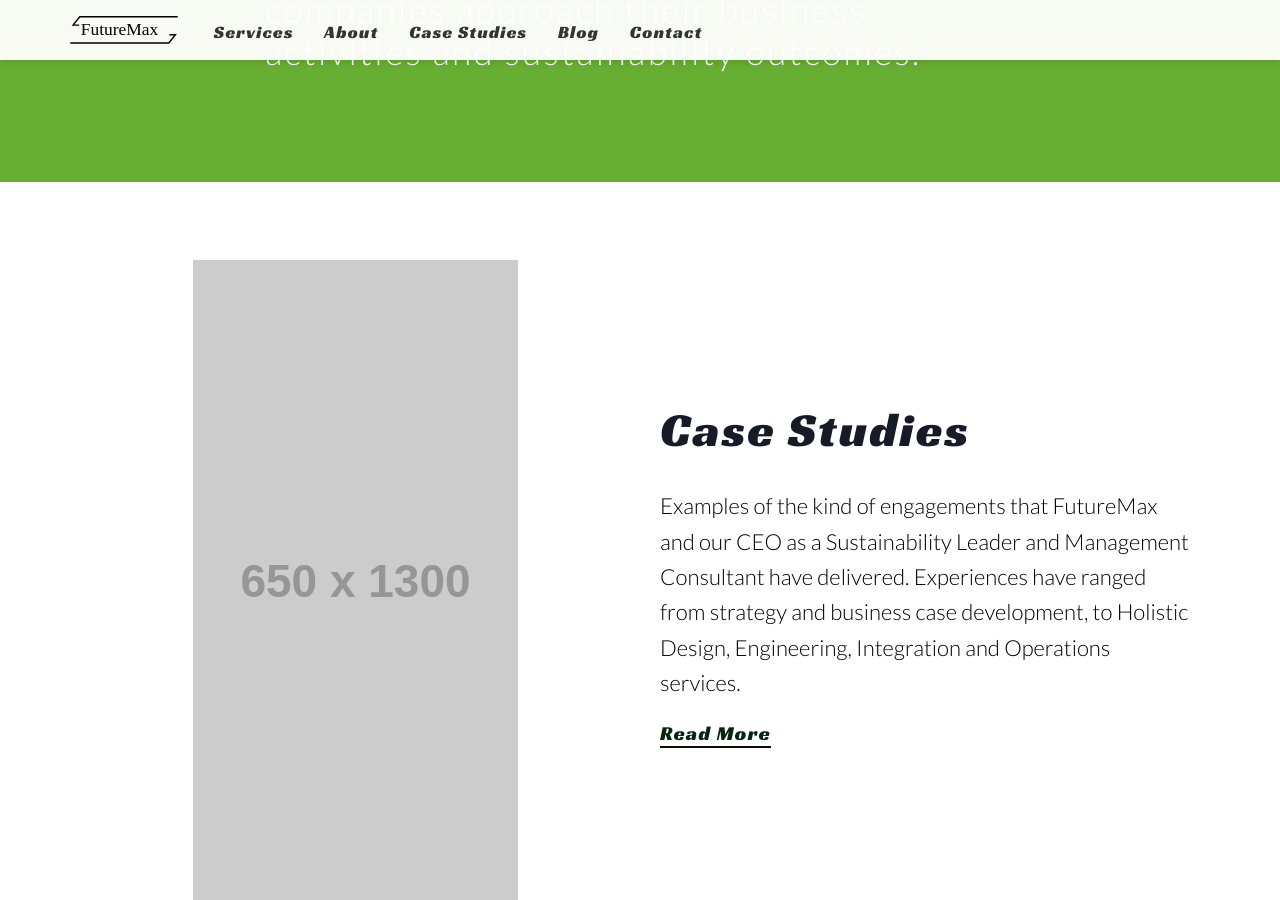
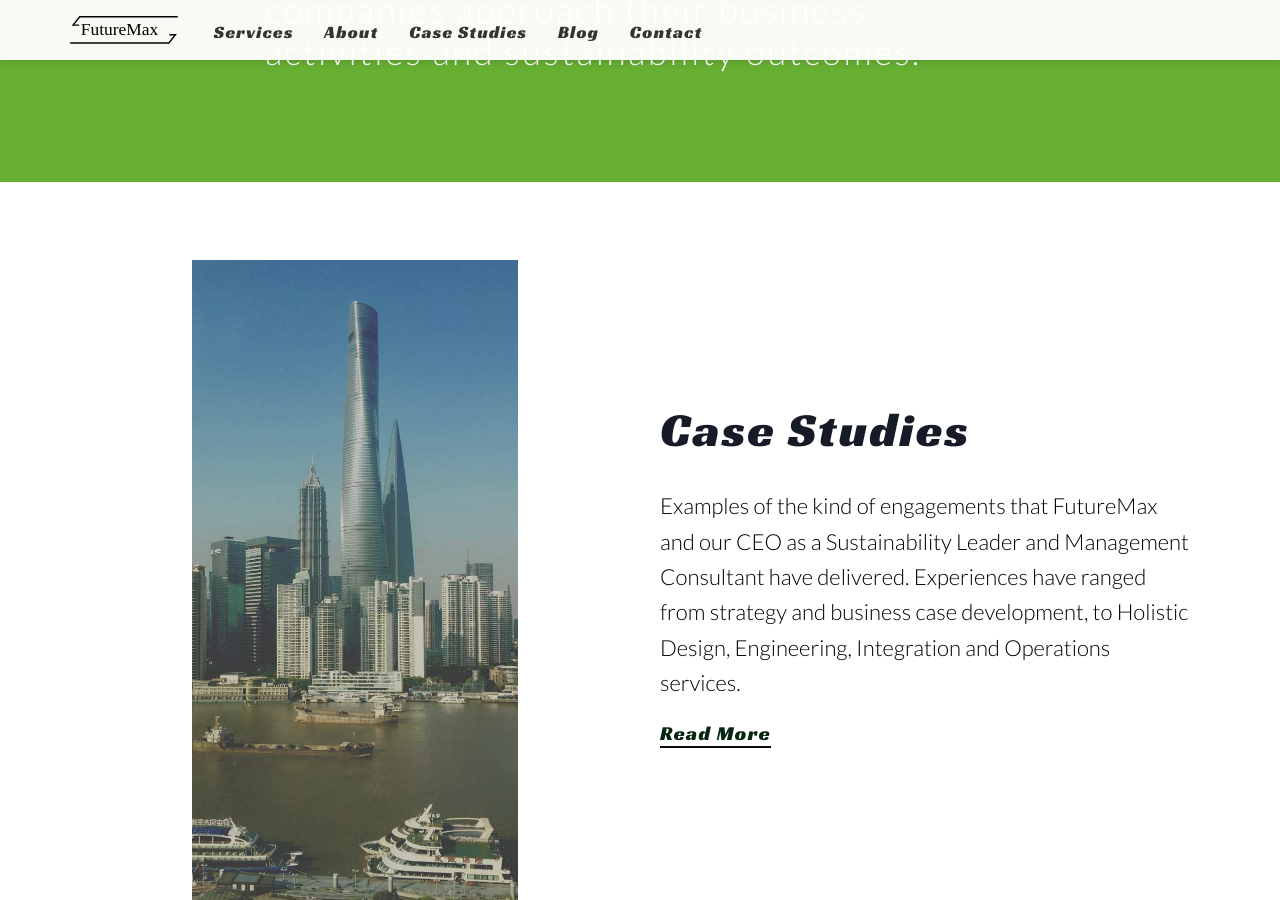
Before and after one commit to mlweih/paulbeddiefrisco, a Jekyll site: the page built from index.html, in a window 1280 px wide and 900 px high, scrolled down 2724 px. Built offline with Jekyll 4.4.1, drawn with Linux system fonts in a browser that asks for light colours; nearby versions of some CDN libraries.

Commit message:
Testing Forms
Update Email test

```diff
--- a/about.html
+++ b/about.html
@@ -44,7 +44,7 @@ description: Background and History of FutureMax
 				<p>
 					For a broader understanding of what Paul has experienced download his successes.
 				</p>
-				<div class="button"><a href="{{ site.baseurl }}/images/paulbeddie_resume_2018.pdf">Download</a></div>
+				<div class="button"><a href="{{ site.baseurl }}/images/PaulBeddie_Resume_2018.pdf">Download</a></div>
 			</div>
 		</div>
 	</section>
--- a/contact.html
+++ b/contact.html
@@ -45,7 +45,7 @@ image: https://source.unsplash.com/WNAO036c6FM/2000x1322?a=.png
     <div class="contactfuturemax">
       <h2>Contact FutureMax Institute</h2>
 		<form action="{{ site.baseurl }}/contact-success/" method="post" class="contact-form">
-			<input type="hidden" name="_to" value="support@cloudcannon.com">
+			<input type="hidden" name="_to" value="grapefruit.geek@gmail.com">
 			<input type="text" name="_gotcha" style="display: none;">
 
 			<label for="name">Name</label>
--- a/index.html
+++ b/index.html
@@ -59,7 +59,7 @@ description: Sustainability consultant maximizing
 				<div class="other"><a href="/studies">Read More</a></div>
 			</div>
 			<div class="image">
-				<img class="editable" src="http://placehold.it/650x1300" alt="Screenshot" />
+				<img class="editable" src="{{ site.baseurl }}/images/pag_shanghai_650x1300.jpg" alt="Screenshot" />
 			</div>
 		</div>
 	</section>
```
Also changed, not shown: images/pag_shanghai_650x1300.jpg (added).
